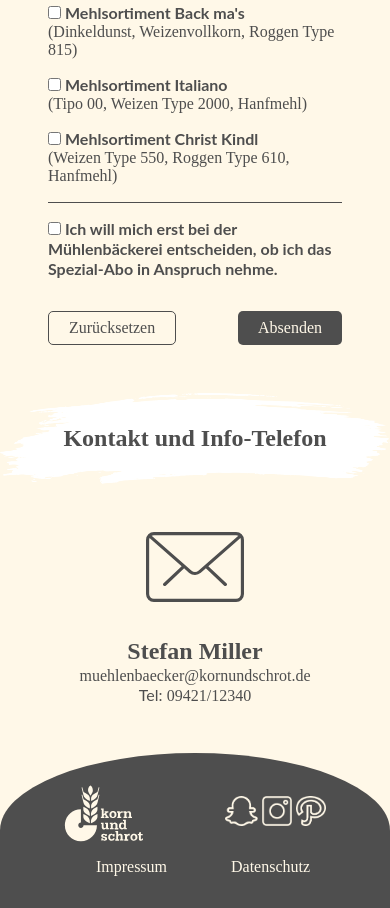
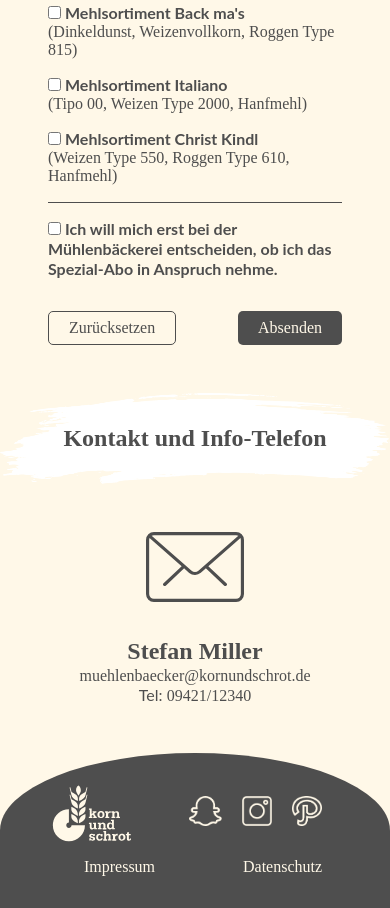
Before and after one commit to derstraeter/abschlusspruefung19, a plain HTML site: page index.html in a window 390 px wide. Shown: the part 6545-7453 px from the top of the page. Drawn offline with nearby package versions, Linux system fonts and the light colour scheme.

Commit message:
Document css and js

```diff
--- a/css/styles.css
+++ b/css/styles.css
@@ -5,10 +5,11 @@
   margin: 0;
   padding: 0;
 }
-
+/* GOOGLE FONTS IMPORT: ZILLA SLAB, LATO */
 @import url("https://fonts.googleapis.com/css?family=Lato|Zilla+Slab&display=swap&subset=latin-ext");
 
 @media (max-width: 1024px) {
+	/* GLOBAL */
 	a {
 		font-family: 'Zilla Serif', serif;
 		text-decoration: none;
@@ -62,7 +63,7 @@
 		width: 80px;
 		height: auto;
   }
-
+	/* HAMBURGER MENUE */
   .site-menu-button {
     display: flex;
   }
@@ -164,7 +165,7 @@
 		width: 100%;
 		background: #4e4e4e;
   }
-
+	/* SOCIAL MEDIA ICONS - NAV */
 	.social-media {
     display: flex;
     flex-direction: row;
@@ -196,6 +197,7 @@
 		background-size: 100% auto;
 	}
 
+	/* EINLEITENDER TEXT */
 	.begruessung-wrapper {
 		padding: 2em;
 		max-width: 500px;
@@ -263,8 +265,9 @@
 		width: 100%;
     padding: 3rem;
     margin: 3rem 0;
-  }
+	}
 
+/* Aufreisser  */
   .kosten-teaser {
     display: flex;
     flex-direction: column;
@@ -278,7 +281,7 @@
     position: absolute;
     z-index: -1;
   }
-
+/* ANMELDUNG MUEHLENBAECKEREI */
   .anmeldung,
   .bestellung {
     padding: 0 3rem;
@@ -301,7 +304,7 @@
   .form-label {
     margin: 1rem 0;
   }
-
+	/* STRASSE UND HAUSNUMMER IN EINER ZEILE */
   .kombinator {
     display: flex;
   }
@@ -404,7 +407,7 @@
 		list-style-type: none;
 		padding: 1rem 0 1rem 5rem;
 	}
-
+	/* MEHLBESTELLUNG */
 	.bestellung form {
 		margin-top: 2rem;
 	}
@@ -431,6 +434,8 @@
 		width: 100%;
 		border-bottom: 1px solid #4e4e4e;
 	}
+
+	/* KONTAKTBEREICH */
 
 	.kontakt {
     text-align: center;
@@ -483,13 +488,17 @@
 	.social-media-footer img{
 		height: 30px;
 		fill: #fff8e8;
+		margin-right: 1rem;
 	}
 
 	.link-group {
 		margin-top: 1rem;
 		display: flex;
-		justify-content: space-evenly;
+		justify-content: space-around;
+		font-family: 'Zilla Slab', serif;
 	}
+
+	/* IMPRESSUM */
 
 	.imprint-wrapper {
 		display: flex;
--- a/js/main.js
+++ b/js/main.js
@@ -1,11 +1,15 @@
+// GLIDE.JS initalisieren
+
 const glide = new Glide('.glide', {
   type: 'carousel',
 }).mount();
 
+// REZEPT VORHER EINKLAPPEN
 glide.on('run.before', function () {
   $('.recipe-info').slideUp();
 })
 
+// REZEPT ERWEITERN BUTTON
 $('.expand-recipe-info').click((e)=>{
 
   const buttonParent = e.target.parentNode;
```
